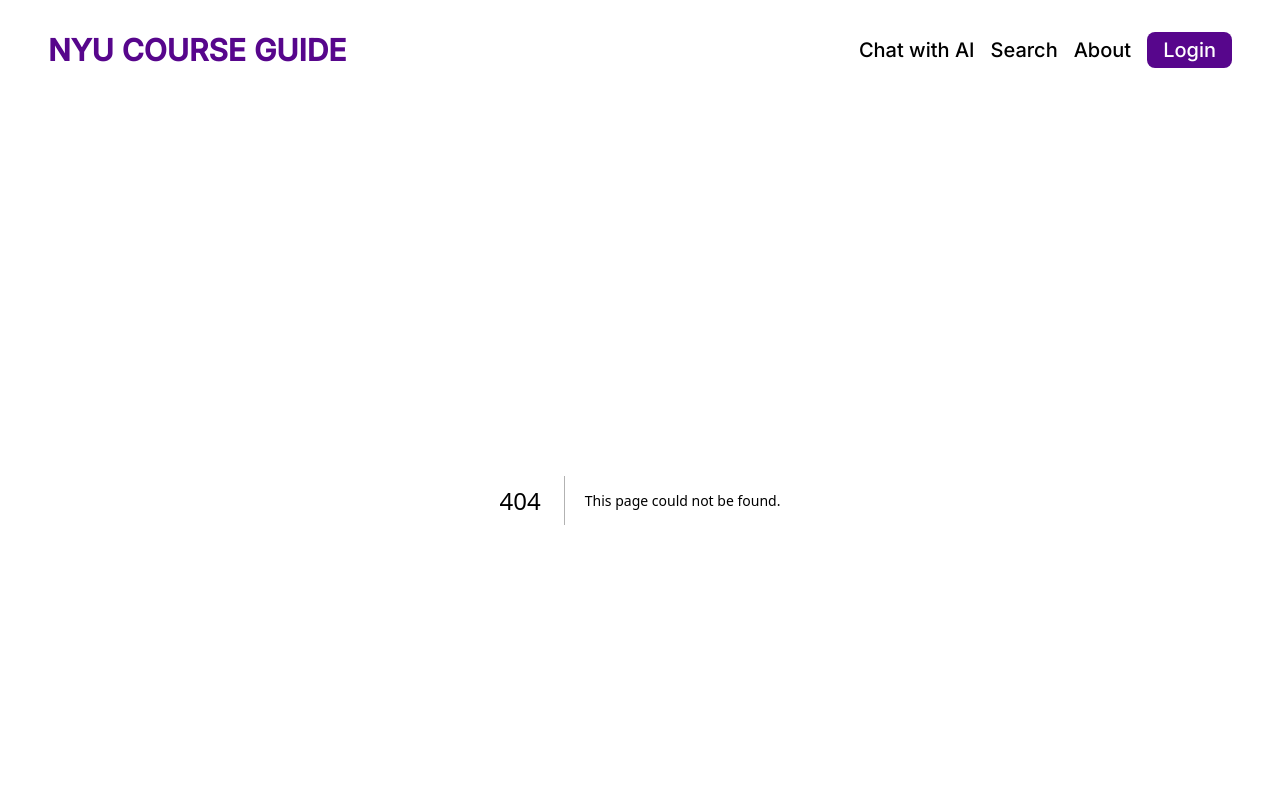
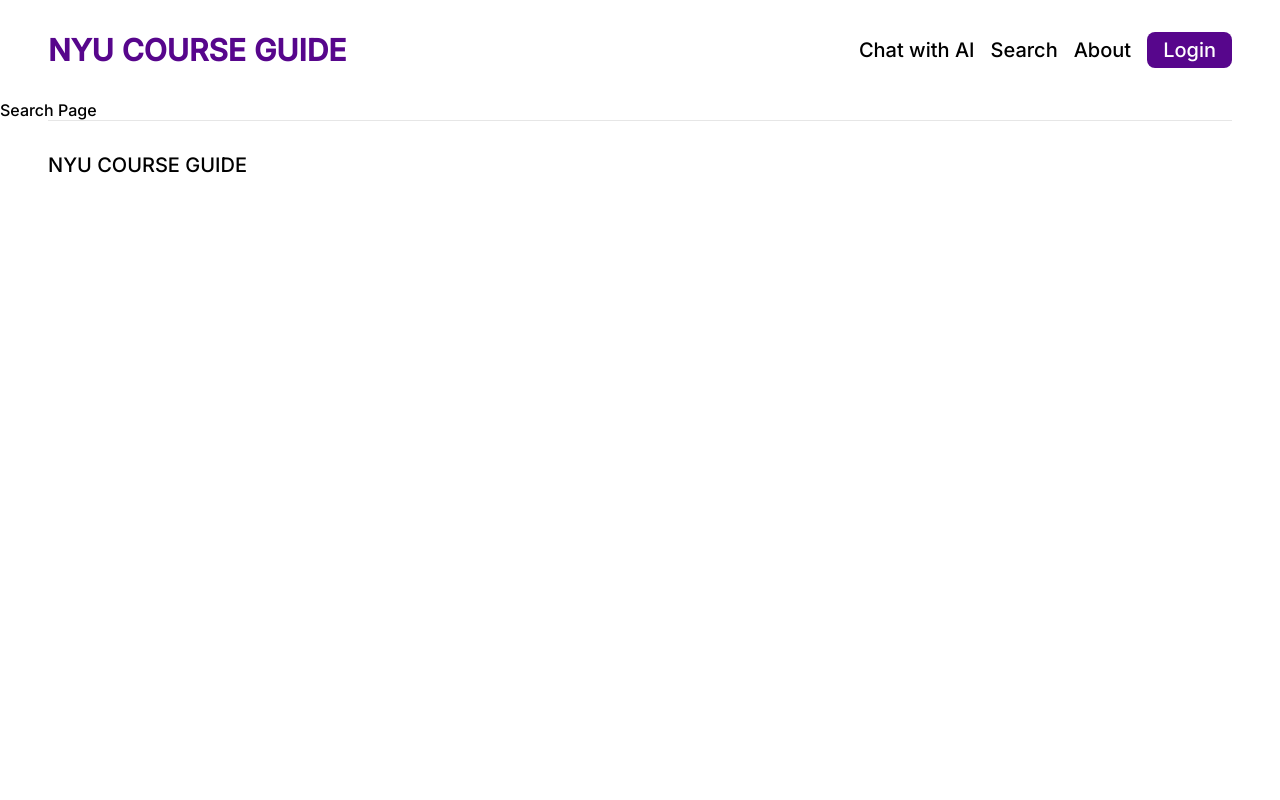
Before and after one commit to sanhocho730/NYU_LL, a Next.js app in the folder frontend/: page /search in a window 1280 px wide. Before the commit this address had no page. Shown: the top 800 px of the page. Built offline with nearby package versions, Linux system fonts and the light colour scheme.

Commit message:
Set up Search Page

```diff
--- a/frontend/src/app/components/Header/Header.tsx
+++ b/frontend/src/app/components/Header/Header.tsx
@@ -6,7 +6,7 @@
         <Link href="/" className={styles.logo}><b>NYU COURSE GUIDE</b></Link>
         <menu>
             <Link href="/" className={styles.link}>Chat with AI</Link>
-            <Link href="/" className={styles.link}>Search</Link>
+            <Link href="/search" className={styles.link}>Search</Link>
             <Link href="/" className={styles.link}>About</Link>
             <Link href="/" className={`${styles.link} ${styles.login}`}>Login</Link>
         </menu>
--- /dev/null
+++ b/frontend/src/app/search/page.tsx
@@ -0,0 +1,5 @@
+export default function Page(){
+    return <div>
+        Search Page
+    </div>
+}
```
